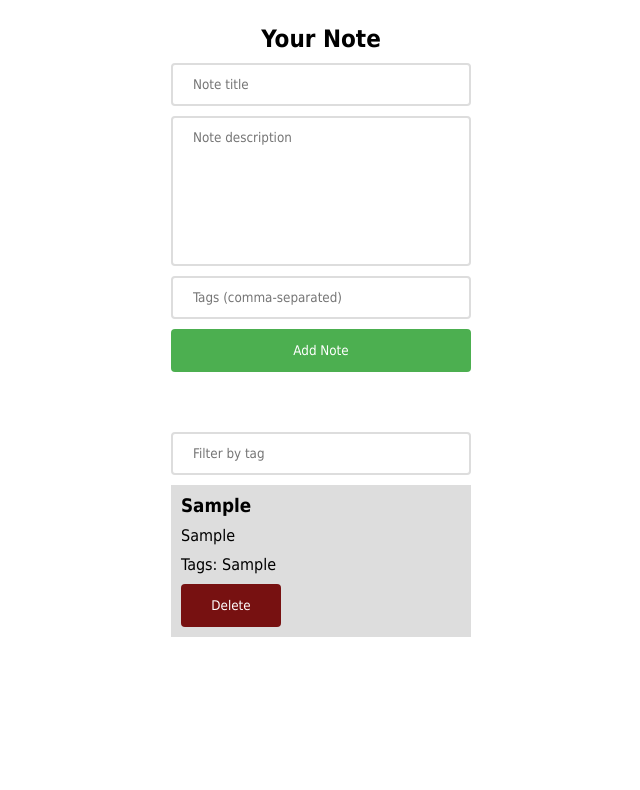
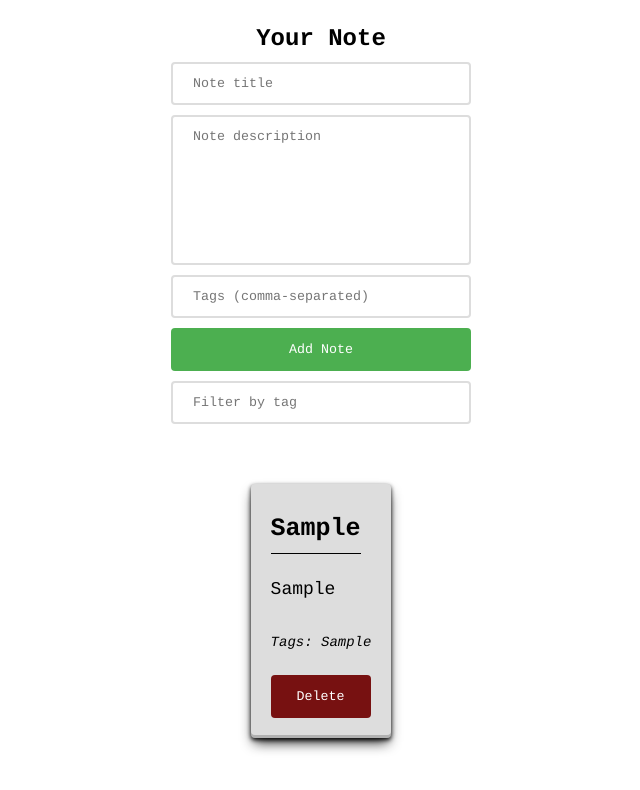
Before and after one commit to karayamanemre/note-react, a React (Create React App) app: page / in a window 1280 px wide. Both pictures are taken after typing "Sample", "Sample", "Sample" into the empty fields and a click on the button "Add Note". Shown: the top 790 px of the page, without its empty margins (319-959 px from the left). Built offline with nearby package versions, Linux system fonts and the light colour scheme.

Commit message:
style changes

```diff
--- a/src/NoteTaker.css
+++ b/src/NoteTaker.css
@@ -3,7 +3,7 @@
 *::after {
   margin: 0;
   padding: 0;
-  font-family: Tahoma, sans-serif;
+  font-family: Courier, sans-serif;
   box-sizing: border-box;
 }
 
@@ -23,8 +23,7 @@ body {
   gap: 10px;
 }
 
-.form-container,
-.notes-container {
+.form-container {
   display: flex;
   flex-direction: column;
   gap: 10px;
@@ -69,16 +68,43 @@ button {
 .add-btn:hover {
   background-color: #45a049;
 }
+.notes-container {
+  display: flex;
+  gap: 20px;
+  padding: 25px;
+  align-items: flex-start;
+  justify-content: center;
+}
 
 .note {
   display: flex;
   flex-direction: column;
-  width: 300px;
+  max-width: 400px;
   align-items: flex-start;
   justify-content: flex-start;
-  gap: 10px;
-  padding: 10px;
+  gap: 15px;
+  padding: 20px;
   background-color: #ddd;
+  border-radius: 4px;
+  box-shadow: rgba(0, 0, 0, 0.9) 0px 2px 4px,
+    rgba(0, 0, 0, 0.9) 0px 7px 13px -3px, rgba(0, 0, 0, 0.2) 0px -3px 0px inset;
+}
+
+.note-title {
+  font-size: 25px;
+  padding: 10px 0;
+  border-bottom: 1px solid #000;
+}
+
+.note-text {
+  font-size: 18px;
+  padding: 10px 0;
+}
+
+.tags {
+  font-size: 14px;
+  font-style: italic;
+  padding: 10px 0;
 }
 
 .delete-btn {
--- a/src/NoteTaker.js
+++ b/src/NoteTaker.js
@@ -66,14 +66,14 @@ function NoteTaker() {
           />
           <button type="submit" className='add-btn'>Add Note</button>
         </form>
+        <input type="text" placeholder="Filter by tag" onChange={handleFilterByTag} />
       </section>
       <section className='notes-container'>
-        <input type="text" placeholder="Filter by tag" onChange={handleFilterByTag} />
         {filteredNotes.map((note, index) => (
           <div className="note" key={index}>
-            <h3>{note.title}</h3>
-            <p>{note.body}</p>
-            <p>Tags: {note.tags.join(', ')}</p>
+            <h3 className='note-title'>{note.title}</h3>
+            <p className='note-text'>{note.body}</p>
+            <p className='tags'>Tags: {note.tags.join(', ')}</p>
             <button className='delete-btn' onClick={() => handleDeleteNote(index)}>Delete</button>
           </div>
         ))}
```
